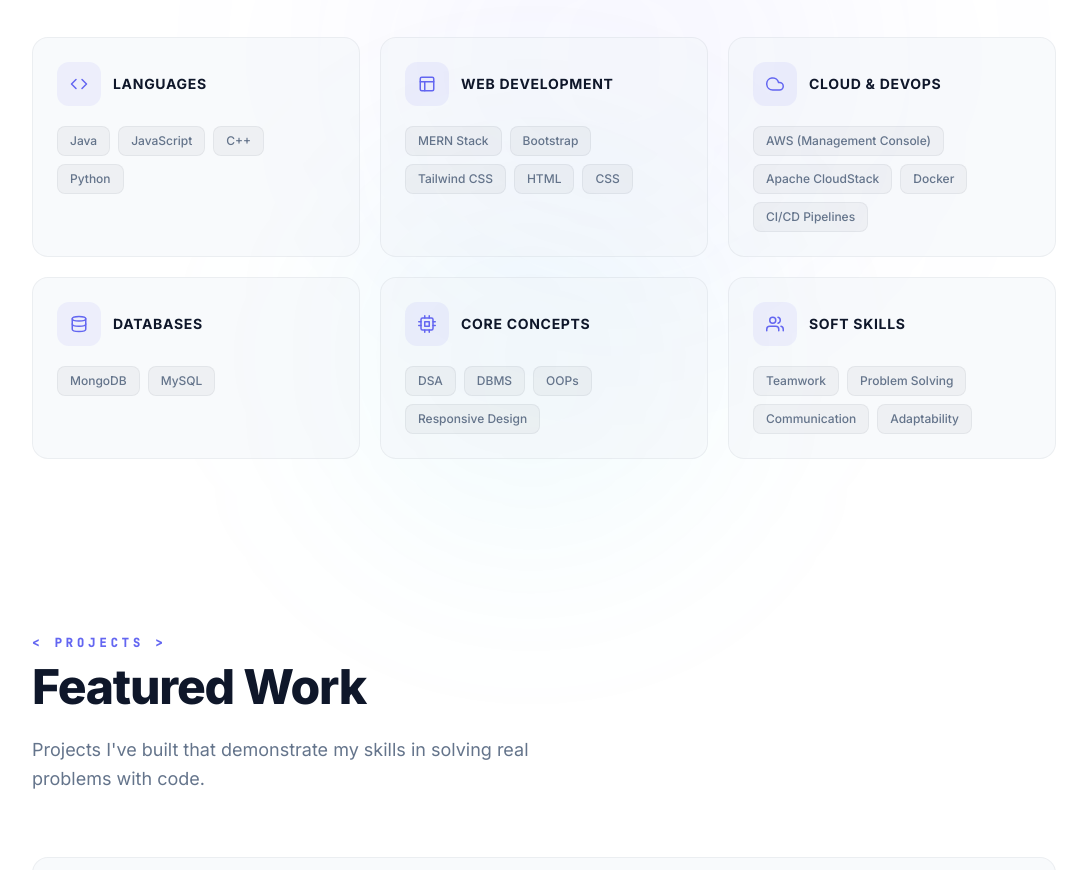
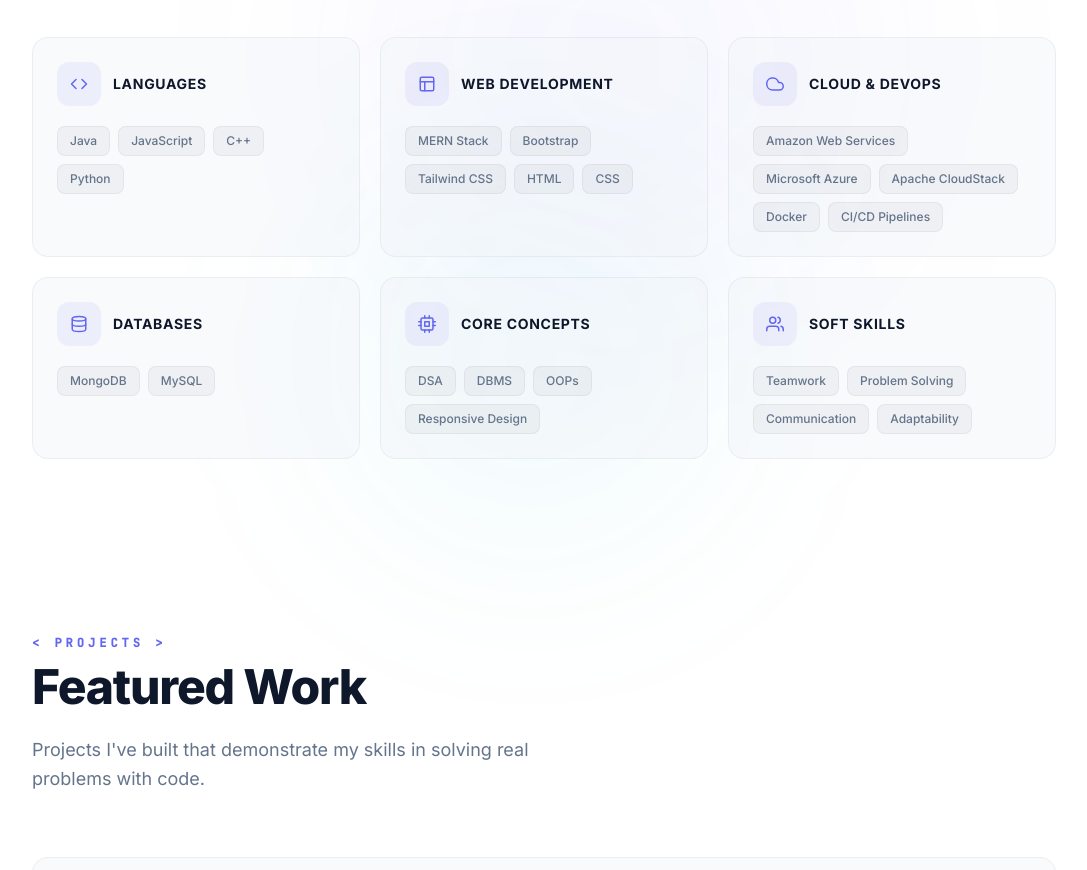
Before and after one commit to aryansinghh1/Portfolio, a React (Vite) app: page / in a window 1280 px wide. Shown: the part 2300-3170 px from the top of the page, without its empty margins (96-1183 px from the left). Built offline with nearby package versions, Linux system fonts and the light colour scheme; no server answers.

Commit message:
updating skills

```diff
--- a/src/pages/Portfolio.jsx
+++ b/src/pages/Portfolio.jsx
@@ -126,7 +126,7 @@ const Portfolio = () => {
     {
       title: 'Cloud & DevOps',
       icon: <FiCloud size={18} />,
-      skills: ['AWS (Management Console)', 'Apache CloudStack', 'Docker', 'CI/CD Pipelines'],
+      skills: ['Amazon Web Services', 'Microsoft Azure', 'Apache CloudStack', 'Docker', 'CI/CD Pipelines'],
     },
     {
       title: 'Databases',
```
